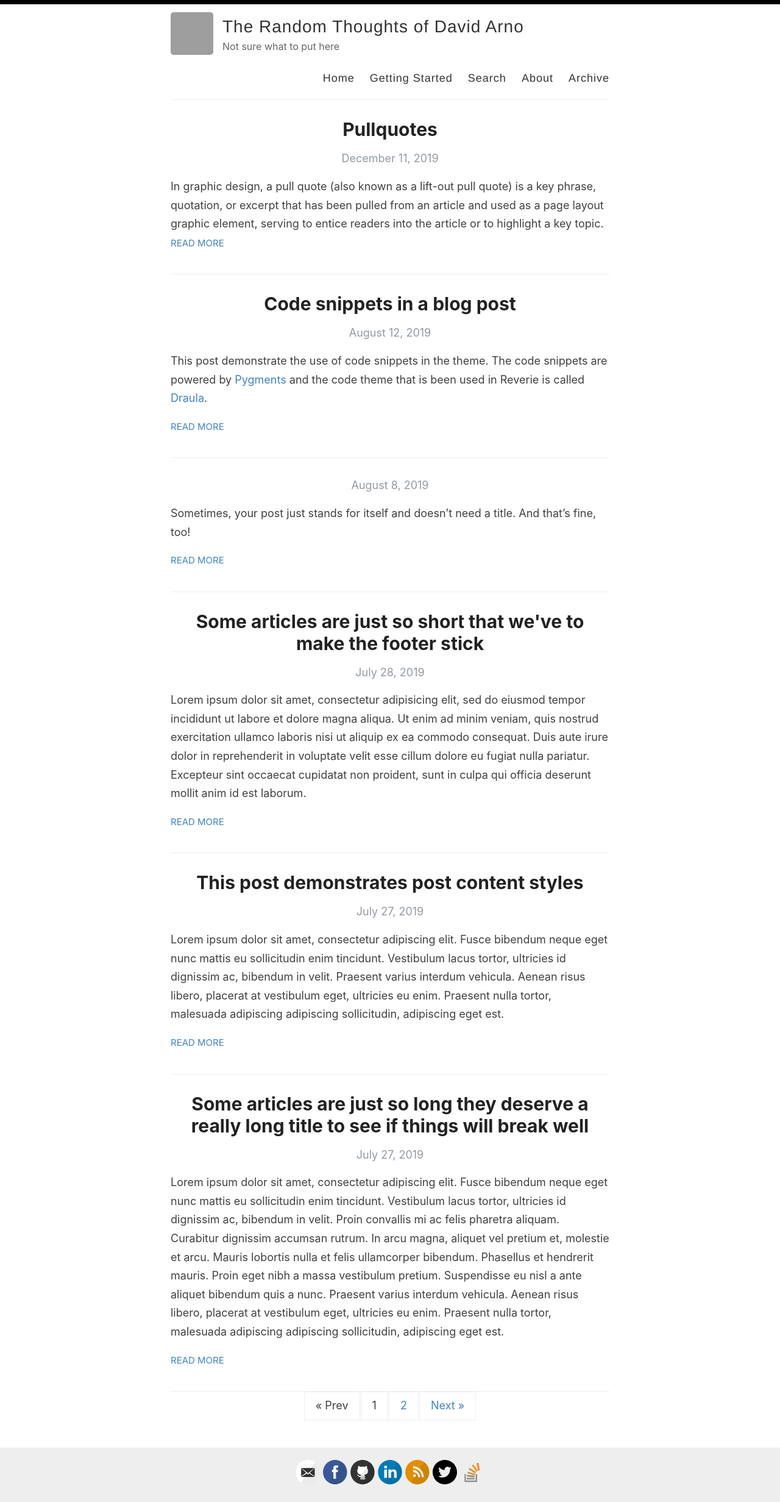
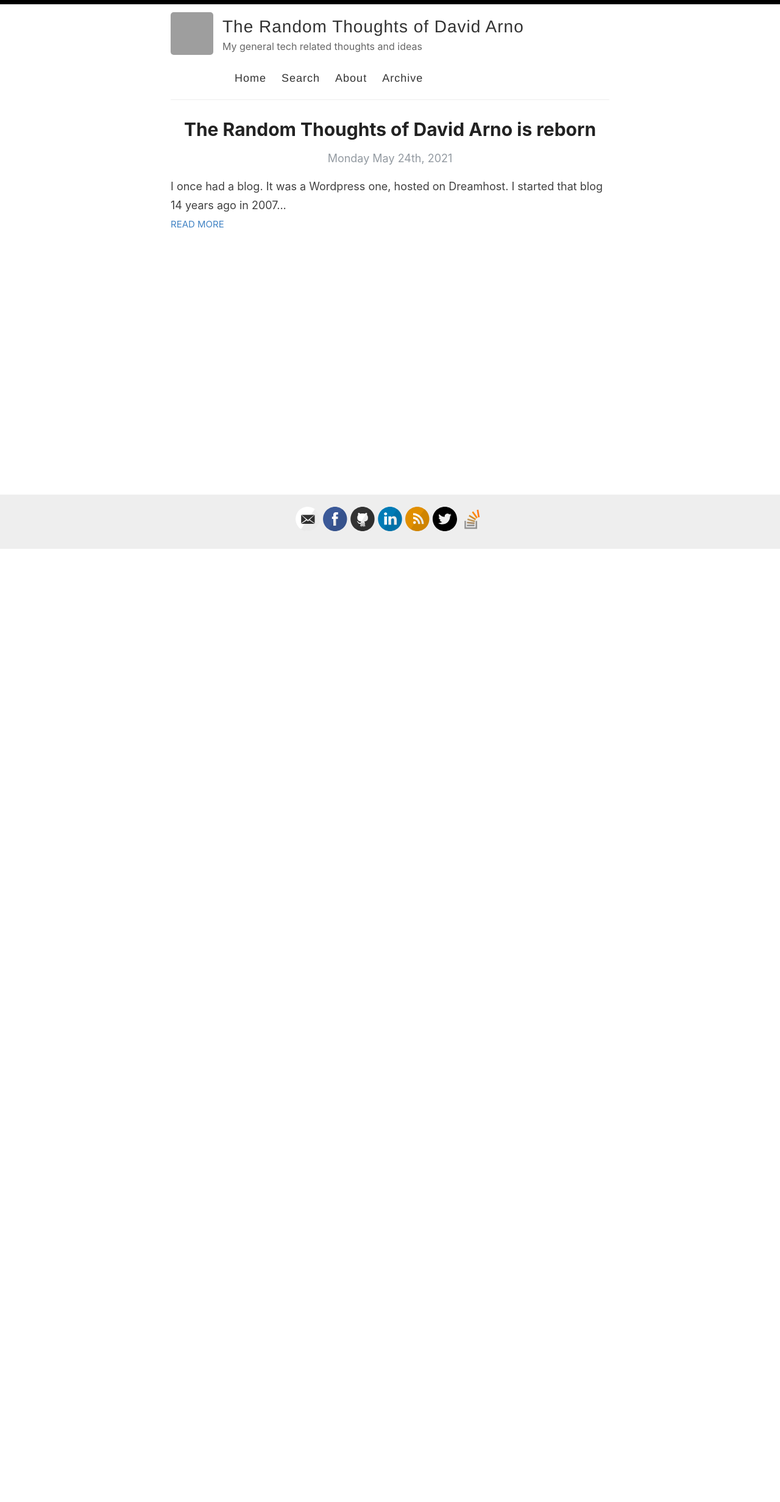
Before and after one commit to DavidArno/RandomThoughts, a Jekyll site: the page built from index.html, in a window 1280 px wide. Shown: the whole page at 61% size. Built offline with Jekyll 4.4.1, drawn with Linux system fonts in a browser that asks for light colours; the list of posts is cut into pages by our own code; after the commit the page ends 901 px from its top, so only the background shows below that; grey boxes are pictures that could not be loaded.

Commit message:
Initial config and first post

````diff
--- a/_config.yml
+++ b/_config.yml
@@ -9,7 +9,7 @@ name: The Random Thoughts of David Arno
 author: David Arno
 
 # Short bio or description (displayed in the header)
-description: Not sure what to put here
+description: My general tech related thoughts and ideas
 
 # URL of your avatar or profile pic (you could use your GitHub profile pic)
 avatar: https://avatars.githubusercontent.com/u/196899?v=4
@@ -55,7 +55,7 @@ enforce_ssl: https://davidarno.org
 # (http://yourusername.github.io/repository-name)
 # and NOT your User repository (http://yourusername.github.io)
 # then add in the baseurl here, like this: "/repository-name"
-baseurl: "/"
+# baseurl: "/"
 
 #
 # !! You don't need to change any of the configuration flags below !!
--- a/_layouts/default.html
+++ b/_layouts/default.html
@@ -11,6 +11,7 @@
 
     <meta name="theme-color" content="#000000">
     <link rel="icon" type="image/png" sizes="32x32" href="{{ site.baseurl }}/images/favicon-32x32.png">
+    <link rel="icon" type="image/png" sizes="16x16" href="{{ site.baseurl }}/images/favicon-16x16.png">
     {% include analytics_head.html %}
   </head>
 
@@ -29,7 +30,6 @@
 
             <nav>
               <a href="{{ site.baseurl }}/">Home</a>
-              <a href="{{ site.baseurl }}/getting-started">Getting Started</a>
               <a href="{{ site.baseurl }}/search">Search</a>
               <a href="{{ site.baseurl }}/about">About</a>
               <a href="{{ site.baseurl }}/archive">Archive</a>
--- a/_pages/about.md
+++ b/_pages/about.md
@@ -1,29 +1,19 @@
 ---
 layout: page
-title: About
+title: About Me
 permalink: /about/
 ---
+## Me as a developer
 
-[Reverie](https://github.com/amitmerchant1990/reverie) is a Jekyll theme which is simple and opinionated. It's actually a fork of [jekyll-now](https://github.com/barryclark/jekyll-now) with some additional features and personal touches which I've implemented to suit my needs for [my blog](https://www.amitmerchant.com).
+<img src="/images/about-avatar.jpg" class="about-avatar">
 
-This is a plug-and-play Jekyll theme which you can use on GitHub Pages without even setting up a local environment.
+My name is David Arno. I am a Software Development Manager and occasional developer. I over 30 years' software development experience across a wide range of industries, technologies and programming languages languages:
 
-## Features
+*  I've developed software for aircraft simulators using Fortran, C and Ada.
+*  Created and maintained a college intranet and website back in the VBScript/classic ASP days
+* Dabbled with AS2 and C++ for real-time, embedded, environmental monitoring and precision-manufacturing controllers.
+* Used Java with JBoss, Oracle, AS3 and Flex, then later C#, SQL_Server and ASP.NET MVC  to create data management tools capable of processing, indexing and archiving terabytes of data for the Oil and Gas industries.
+* C# (with some legacy VB!) apps used to manage many aspects of the business for a mid-sized insurance company
+* My latest adventure takes me to [Orbus Software](https://www.orbussoftware.com/), an independent software vendor and a globally recognized leading provider of software and services for Digital Transformation. Orbus's philosophy is very much "Microsoft First", building upon familiar tools in the Office 365 suite. This will allow me to build upon my existing knowledge of MS development tools and to take that knowledge to the next level.
 
-- Command-line free fork-first workflow, using GitHub.com to create, customize and post to your blog
-- Fully responsive and mobile optimized base theme
-- Sass/Coffeescript support using Jekyll 2.0
-- Free hosting on your GitHub Pages user site
-- All the SEO goodies comes in-built
-- Markdown blogging
-- Syntax highlighting using Pygments
-    - [Dracula syntax theme](https://draculatheme.com/) included
-- Disqus commenting
-- Google Analytics integration
-- Fuzzy search across blog posts
-- Pagination of posts works out-of-the-box.
-- Categorize posts out-of-the box
-- RSS Feed
-- In-built sitemap
-
-Learn more about it [here](https://github.com/amitmerchant1990/reverie) on how to get started.
+Special thanks goes to Amit Merchant, who created the [Reverie](https://github.com/amitmerchant1990/reverie) theme that my blog uses.
--- a/_posts/2019-08-08-no-title-posts.md
+++ /dev/null
@@ -1,6 +0,0 @@
----
-layout: post
-title: ""
-categories: Miscellaneous
----
-Sometimes, your post just stands for itself and doesn't need a title. And that's fine, too!
--- a/_posts/2019-12-11-pullquotes.md
+++ /dev/null
@@ -1,14 +0,0 @@
----
-layout: post
-title:  Pullquotes
-categories: [HTML,Code]
-excerpt: In graphic design, a pull quote (also known as a lift-out pull quote) is a key phrase, quotation, or excerpt that has been pulled from an article and used as a page layout graphic element, serving to entice readers into the article or to highlight a key topic.
----
-
-In graphic design, a pull quote (also known as a lift-out pull quote) is a key phrase, quotation, or excerpt that has been pulled from an article and used as a page layout graphic element, serving to entice readers into the article or to highlight a key topic. {% include pullquote.html quote="It is typically placed in a larger or distinctive typeface and on the same page." %} Pull quotes are often used in magazine and newspaper articles, annual reports, and brochures, as well as on the web. They can add visual interest to text-heavy pages with few images or illustrations.
-
-Placement of a pull quote on a page may be defined in a publication's or website's style guide. Such a typographic device may or may not be aligned with a column on the page. Some designers, for example, choose not to align the quote. In that case, the quotation cuts into two or more columns, as in the example shown. Because the pull quote invites the reader to read about the highlighted material, the pull quote should appear before the text it cites and, generally, fairly close to it.
-
-Pull quotes need not be a verbatim copy of the text being quoted; depending on a publication's house style, pull quotes may be abbreviated for space or paraphrased for clarity, with or without indication.
-
-A disadvantage of pull quotes as a design element is that they can disrupt the reading process of readers invested in reading the text sequentially by drawing attention to ghost fragments out of context. At the other extreme, when pull quotes are used to break up what would otherwise be a formless wall of text, pull quote can serve as visual landmarks to help the reader maintain a sense of sequence and place.
--- a/_posts/2019-7-27-super-long-article.md
+++ /dev/null
@@ -1,11 +0,0 @@
----
-layout: post
-title: Some articles are just so long they deserve a really long title to see if things will break well
-categories: Miscellaneous
----
-
-Lorem ipsum dolor sit amet, consectetur adipiscing elit. Fusce bibendum neque eget nunc mattis eu sollicitudin enim tincidunt. Vestibulum lacus tortor, ultricies id dignissim ac, bibendum in velit. Proin convallis mi ac felis pharetra aliquam. Curabitur dignissim accumsan rutrum. In arcu magna, aliquet vel pretium et, molestie et arcu. Mauris lobortis nulla et felis ullamcorper bibendum. Phasellus et hendrerit mauris. Proin eget nibh a massa vestibulum pretium. Suspendisse eu nisl a ante aliquet bibendum quis a nunc. Praesent varius interdum vehicula. Aenean risus libero, placerat at vestibulum eget, ultricies eu enim. Praesent nulla tortor, malesuada adipiscing adipiscing sollicitudin, adipiscing eget est.
-
-Lorem ipsum dolor sit amet, consectetur adipiscing elit. Fusce bibendum neque eget nunc mattis eu sollicitudin enim tincidunt. Vestibulum lacus tortor, ultricies id dignissim ac, bibendum in velit. Proin convallis mi ac felis pharetra aliquam. Curabitur dignissim accumsan rutrum. In arcu magna, aliquet vel pretium et, molestie et arcu. Mauris lobortis nulla et felis ullamcorper bibendum. Phasellus et hendrerit mauris. Proin eget nibh a massa vestibulum pretium. Suspendisse eu nisl a ante aliquet bibendum quis a nunc. Praesent varius interdum vehicula. Aenean risus libero, placerat at vestibulum eget, ultricies eu enim. Praesent nulla tortor, malesuada adipiscing adipiscing sollicitudin, adipiscing eget est.
-
-Lorem ipsum dolor sit amet, consectetur adipiscing elit. Fusce bibendum neque eget nunc mattis eu sollicitudin enim tincidunt. Vestibulum lacus tortor, ultricies id dignissim ac, bibendum in velit. Proin convallis mi ac felis pharetra aliquam. Curabitur dignissim accumsan rutrum. In arcu magna, aliquet vel pretium et, molestie et arcu. Mauris lobortis nulla et felis ullamcorper bibendum. Phasellus et hendrerit mauris. Proin eget nibh a massa vestibulum pretium. Suspendisse eu nisl a ante aliquet bibendum quis a nunc. Praesent varius interdum vehicula. Aenean risus libero, placerat at vestibulum eget, ultricies eu enim. Praesent nulla tortor, malesuada adipiscing adipiscing sollicitudin, adipiscing eget est.
--- a/_posts/2019-7-27-this-post-demonstrates-post-content-styles.md
+++ /dev/null
@@ -1,95 +0,0 @@
----
-layout: post
-title: This post demonstrates post content styles
-categories: Miscellaneous
----
-
-Lorem ipsum dolor sit amet, consectetur adipiscing elit. Fusce bibendum neque eget nunc mattis eu sollicitudin enim tincidunt. Vestibulum lacus tortor, ultricies id dignissim ac, bibendum in velit. Praesent varius interdum vehicula. Aenean risus libero, placerat at vestibulum eget, ultricies eu enim. Praesent nulla tortor, malesuada adipiscing adipiscing sollicitudin, adipiscing eget est.
-
-## Some great heading (h2)
-
-Proin convallis mi ac felis pharetra aliquam. Curabitur dignissim accumsan rutrum. In arcu magna, aliquet vel pretium et, molestie et arcu.
-
-Mauris lobortis nulla et felis ullamcorper bibendum. Phasellus et hendrerit mauris. Proin eget nibh a massa vestibulum pretium. Suspendisse eu nisl a ante aliquet bibendum quis a nunc. Praesent varius interdum vehicula. Aenean risus libero, placerat at vestibulum eget, ultricies eu enim. Praesent nulla tortor, malesuada adipiscing adipiscing sollicitudin, adipiscing eget est.
-
-## Another great heading (h2)
-
-Lorem ipsum dolor sit amet, consectetur adipiscing elit. Fusce bibendum neque eget nunc mattis eu sollicitudin enim tincidunt. Vestibulum lacus tortor, ultricies id dignissim ac, bibendum in velit.
-
-### Some great subheading (h3)
-
-Proin convallis mi ac felis pharetra aliquam. Curabitur dignissim accumsan rutrum. In arcu magna, aliquet vel pretium et, molestie et arcu. Mauris lobortis nulla et felis ullamcorper bibendum.
-
-Phasellus et hendrerit mauris. Proin eget nibh a massa vestibulum pretium. Suspendisse eu nisl a ante aliquet bibendum quis a nunc.
-
-### Some great subheading (h3)
-
-Praesent varius interdum vehicula. Aenean risus libero, placerat at vestibulum eget, ultricies eu enim. Praesent nulla tortor, malesuada adipiscing adipiscing sollicitudin, adipiscing eget est.
-
-> This quote will change your life. It will reveal the secrets of the universe, and all the wonders of humanity. Don't misuse it.
-
-Lorem ipsum dolor sit amet, consectetur adipiscing elit. Fusce bibendum neque eget nunc mattis eu sollicitudin enim tincidunt.
-
-### Some great subheading (h3)
-
-Vestibulum lacus tortor, ultricies id dignissim ac, bibendum in velit. Proin convallis mi ac felis pharetra aliquam. Curabitur dignissim accumsan rutrum.
-
-```html
-<html>
-  <head>
-  </head>
-  <body>
-    <p>Hello, World!</p>
-  </body>
-</html>
-```
-
-
-In arcu magna, aliquet vel pretium et, molestie et arcu. Mauris lobortis nulla et felis ullamcorper bibendum. Phasellus et hendrerit mauris.
-
-#### You might want a sub-subheading (h4)
-
-In arcu magna, aliquet vel pretium et, molestie et arcu. Mauris lobortis nulla et felis ullamcorper bibendum. Phasellus et hendrerit mauris.
-
-In arcu magna, aliquet vel pretium et, molestie et arcu. Mauris lobortis nulla et felis ullamcorper bibendum. Phasellus et hendrerit mauris.
-
-#### But it's probably overkill (h4)
-
-In arcu magna, aliquet vel pretium et, molestie et arcu. Mauris lobortis nulla et felis ullamcorper bibendum. Phasellus et hendrerit mauris.
-
-### Oh hai, an unordered list!!
-
-In arcu magna, aliquet vel pretium et, molestie et arcu. Mauris lobortis nulla et felis ullamcorper bibendum. Phasellus et hendrerit mauris.
-
-- First item, yo
-- Second item, dawg
-- Third item, what what?!
-- Fourth item, fo sheezy my neezy
-
-### Oh hai, an ordered list!!
-
-In arcu magna, aliquet vel pretium et, molestie et arcu. Mauris lobortis nulla et felis ullamcorper bibendum. Phasellus et hendrerit mauris.
-
-1. First item, yo
-2. Second item, dawg
-3. Third item, what what?!
-4. Fourth item, fo sheezy my neezy
-
-
-
-## Headings are cool! (h2)
-
-Proin eget nibh a massa vestibulum pretium. Suspendisse eu nisl a ante aliquet bibendum quis a nunc. Praesent varius interdum vehicula. Aenean risus libero, placerat at vestibulum eget, ultricies eu enim. Praesent nulla tortor, malesuada adipiscing adipiscing sollicitudin, adipiscing eget est.
-
-Praesent nulla tortor, malesuada adipiscing adipiscing sollicitudin, adipiscing eget est.
-
-Proin eget nibh a massa vestibulum pretium. Suspendisse eu nisl a ante aliquet bibendum quis a nunc.
-
-### Tables
-
-|Title 1               | Title 2               | Title 3               | Title 4              |
-|--------------------- | --------------------- | --------------------- | ---------------------|
-|lorem                 | lorem ipsum           | lorem ipsum dolor     | lorem ipsum dolor sit|
-|lorem ipsum dolor sit | lorem ipsum dolor sit | lorem ipsum dolor sit | lorem ipsum dolor sit|
-|lorem ipsum dolor sit | lorem ipsum dolor sit | lorem ipsum dolor sit | lorem ipsum dolor sit|
-|lorem ipsum dolor sit | lorem ipsum dolor sit | lorem ipsum dolor sit | lorem ipsum dolor sit|
--- a/_posts/2019-7-28-super-short-article.md
+++ /dev/null
@@ -1,7 +0,0 @@
----
-layout: post
-title: Some articles are just so short that we've to make the footer stick
-categories: Miscellaneous
----
-
-Lorem ipsum dolor sit amet, consectetur adipisicing elit, sed do eiusmod tempor incididunt ut labore et dolore magna aliqua. Ut enim ad minim veniam, quis nostrud exercitation ullamco laboris nisi ut aliquip ex ea commodo consequat. Duis aute irure dolor in reprehenderit in voluptate velit esse cillum dolore eu fugiat nulla pariatur. Excepteur sint occaecat cupidatat non proident, sunt in culpa qui officia deserunt mollit anim id est laborum.
--- a/_posts/2019-8-12-code-snippets.md
+++ /dev/null
@@ -1,42 +0,0 @@
----
-layout: post
-title:  Code snippets in a blog post
-categories: [HTML,Code]
----
-
-This post demonstrate the use of code snippets in the theme. The code snippets are powered by [Pygments](http://pygments.org/) and the code theme that is been used in Reverie is called [Draula](https://draculatheme.com/).
-
-This is a raw snippet:
-
-```
-hello world
-123
-This is a text snippet
-```
-
-This is a PHP snippet:
-
-```php
-<?php
-    echo 'Hello, World!';
-?>
-```
-
-This is a JavaScript snippet:
-
-```js
-const add = (a, b) => a + b
-const minus = (a, b) => a - b
-
-console.log(add(100,200))  // 300
-console.log(minus(100,200))  // -100
-```
-
-This is a Python snippet:
-
-```python
-def say_hello():
-    print("hello world!")
-
-say_hello()   // "hello world!"
-```
--- /dev/null
+++ b/_posts/2021-05-24-the-random-thoughts-of-david-arno-is-reborn.md
@@ -0,0 +1,14 @@
+---
+layout: post
+title: The Random Thoughts of David Arno is reborn
+excerpt: I once had a blog. It was a Wordpress one, hosted on Dreamhost. I started that blog 14 years ago in 2007...
+---
+I once had a blog. It was a Wordpress one, hosted on Dreamhost. I started that blog 14 years ago in 2007. Back then, Wordpress was the blogging tool of choice as it was simple to set up, easy to configure and the like. And I was using Dreamhost for other things and they offered a simple Wordpress site setup, so it was the obvious way to create my blog.
+
+The blog waxed and waned; sometimes I was actively blogging, other times I'd not go near it for months on end. And it developed a problem: the earliest posts were getting very old, irrelevant and often I completely disagreed with wht I'd said in the past. And some were major "toys out the pram" rants that I find quite embarrassing to read these days. Then around five years ago, I started playing around with a great tool for creating static websites from dynamic content called Jekyll, in order to create a new blog. This turned out to be a massive exercise in yak shaving. (For those unfamiliar with the term "yak shaving", I'd suggest you read ["Don't Shave That Yak!" by Seth Godin](https://seths.blog/2005/03/dont_shave_that/))
+
+You see back then, Jekyll didn't work with Windows, but a new thing had appeared for Windows 10: Windows Subsystem for Linux. and Jekyll did (in theory) work with Linux. So rather than create content for a new blog, I spent lots of time trying to set up Jekyll, create the right look etc. And then I discovered Github pages, which are Jekyll based and so in theory, I could run the site locally, get it looking right and then git push the content. But of course, there was no content still, just lots of incompatible Jekyll parts (why write content when you can start writing new gems...). Then at some point in the last couple of years, an automatic update of Wordpress by Dreamhost killed my blog (I think that's what happened anyway as I've no idea when it went down). So I no longer had a blog. Instead, I had a bunch of old, inaccessible articles and enough yak hair to supply a sofa factory for many years.
+
+Jump to 2021 and things have changed for me. I have recently started a new job with an amazing bunch of people at [Orbus Software](https://www.orbussoftware.com/). And - this is the best bit - they already "do agile"! We have product owners, scrum masters, squads, short iterations leading to frequent releases, we configure infrastructure using DevOps principles. We even have automated tests! This means I can just get on with the job of leading a team of developers and testers in creating a great product for our customers. I'm not trying to convince sceptical managers and peers that their current waterfall-based process-laden approach is a proven failure. And so I find I have my enthusiasm for technology back again.
+
+This led my to revisit the idea of that new blog. And this is it. It's built using Jekyll and Github pages. But because the tooling is much improved, coupled with the fact that I found just the theme I was looking for to get me started, I was able to get going quickly. There's things I want to add (support for comments, republishing the best of the old blog's articles etc), but for now I'm focusing on content rather than getting all the bells and whistles in place. And so if you made it this far, you have just read the first post on that new blog. Here's to many more in the coming months.
--- a/assets/style.scss
+++ b/assets/style.scss
@@ -257,6 +257,15 @@ p > img {
 }
 
 /*********************/
+/* DA's ADDITIONS    */
+/*********************/
+.about-avatar {
+    border-radius: 50%;
+    float: right;
+    margin: 0px 0px 15px 15px;
+}
+
+/*********************/
 /* LAYOUT / SECTIONS */
 /*********************/
 
@@ -330,7 +339,7 @@ p > img {
 }
 
 nav {
-  float: right;
+  float: left;
   margin-top: 23px; // @TODO: Vertically middle align
   font-family: $helveticaNeue;
   font-size: 18px;
--- a/index.html
+++ b/index.html
@@ -9,7 +9,12 @@ layout: default
         <h1>{{ post.title }}</h1>
 
         <div>
-          <p class="post_date">{{ post.date | date: "%B %e, %Y" }}</p>
+          <p class="post_date">
+            {% assign d = post.date | date: "%-d" %}
+            {{ post.date | date: "%A %B" }}
+            {% case d %}{% when "1" or "21" or "31" %}{{ d }}st{% when "2" or "22" %}{{ d }}nd{% when "3" or "23" %}{{ d }}rd{% else %}{{ d }}th{% endcase %},
+            {{ post.date | date: "%Y" }}
+          </p>
         </div>
       </a>
       <div class="entry">
````
Also changed, not shown: Gemfile (added, +17 -0 lines), _layouts/post.html (+7 -2 lines), _posts/2019-02-13-introducing-reverie-jekyll-theme.md (deleted, +0 -85 lines), favicon.ico, images/about-avatar.jpg (added), images/favicon-16x16.png (added), images/favicon-32x32.png, 1 other file.
